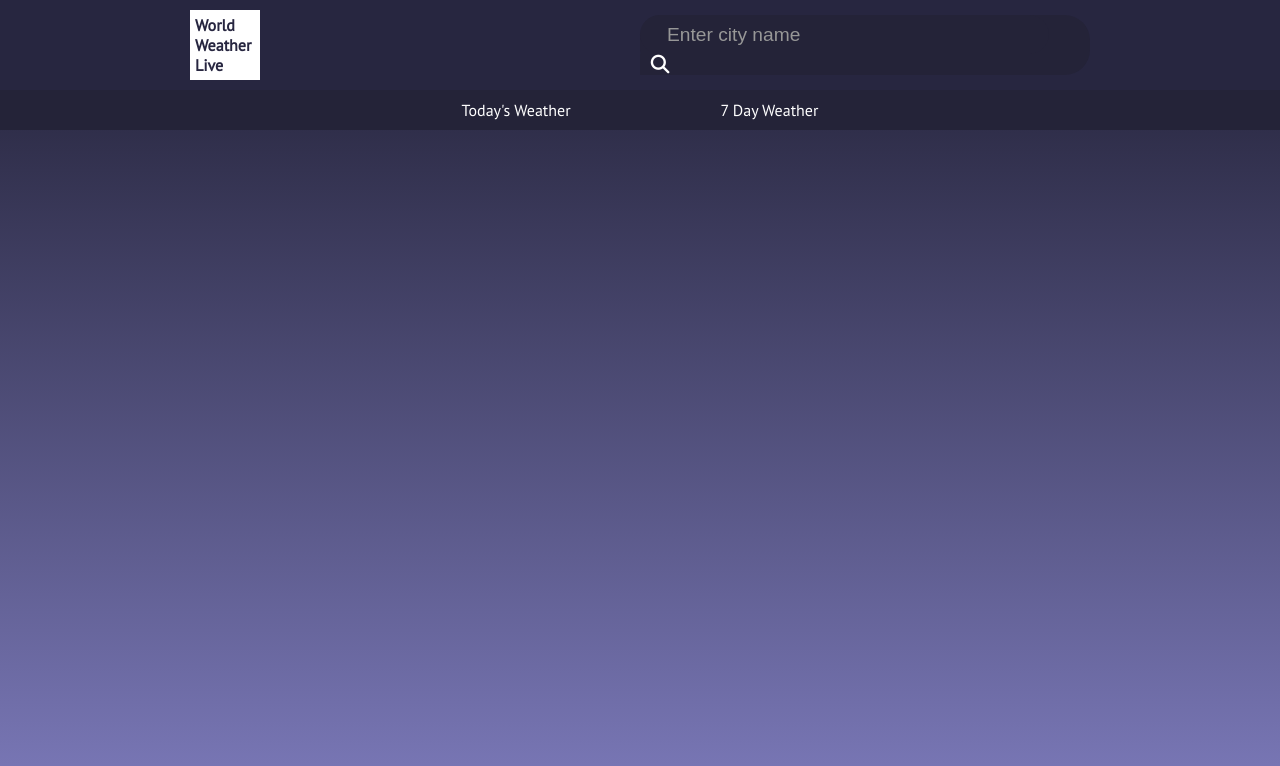
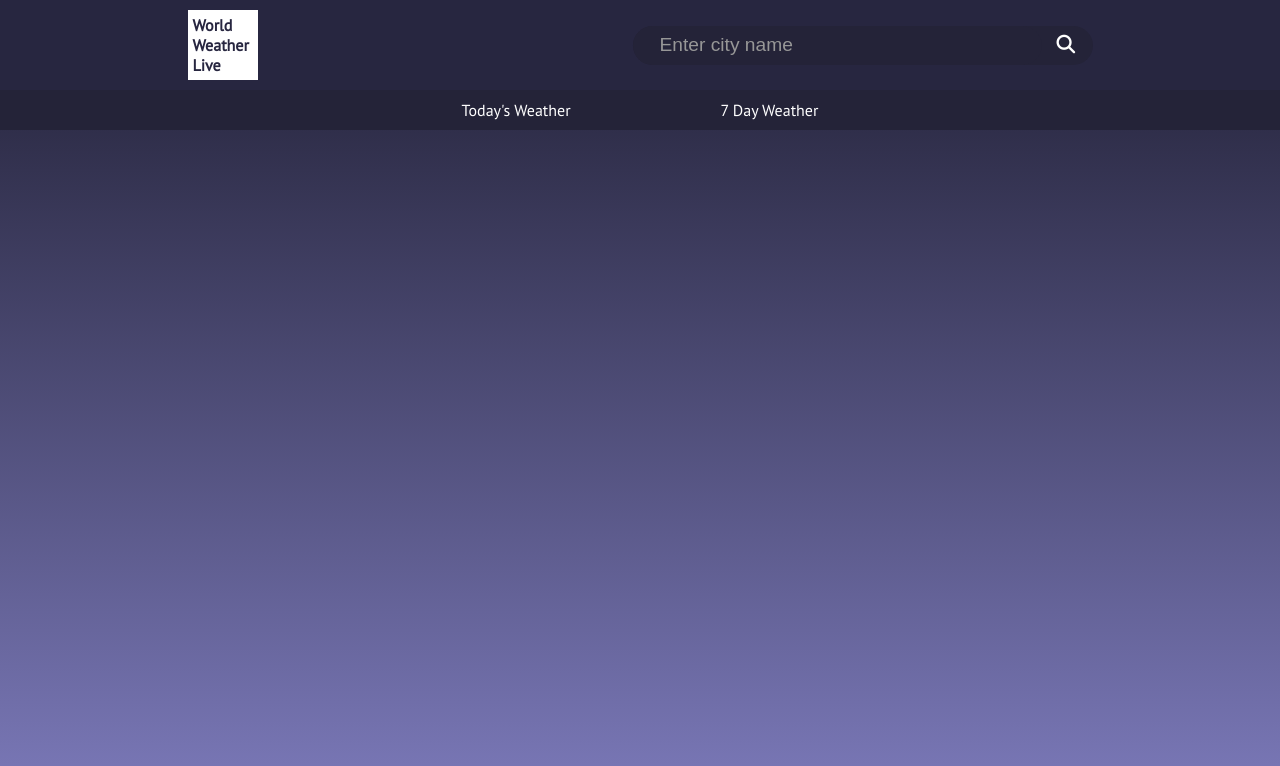
Before and after one commit to zeeshan-nasir/Weather-App, a plain HTML site: page index.html in a window 1280 px wide. Drawn offline with Linux system fonts and the light colour scheme.

Commit message:
Update index.css

```diff
--- a/index.css
+++ b/index.css
@@ -30,7 +30,7 @@ body {
 }
 
 #searchDiv {
-  width: 450px;
+  width: 460px;
   background-color: rgb(36, 35, 56);
   border-radius: 25px;
 }
```
